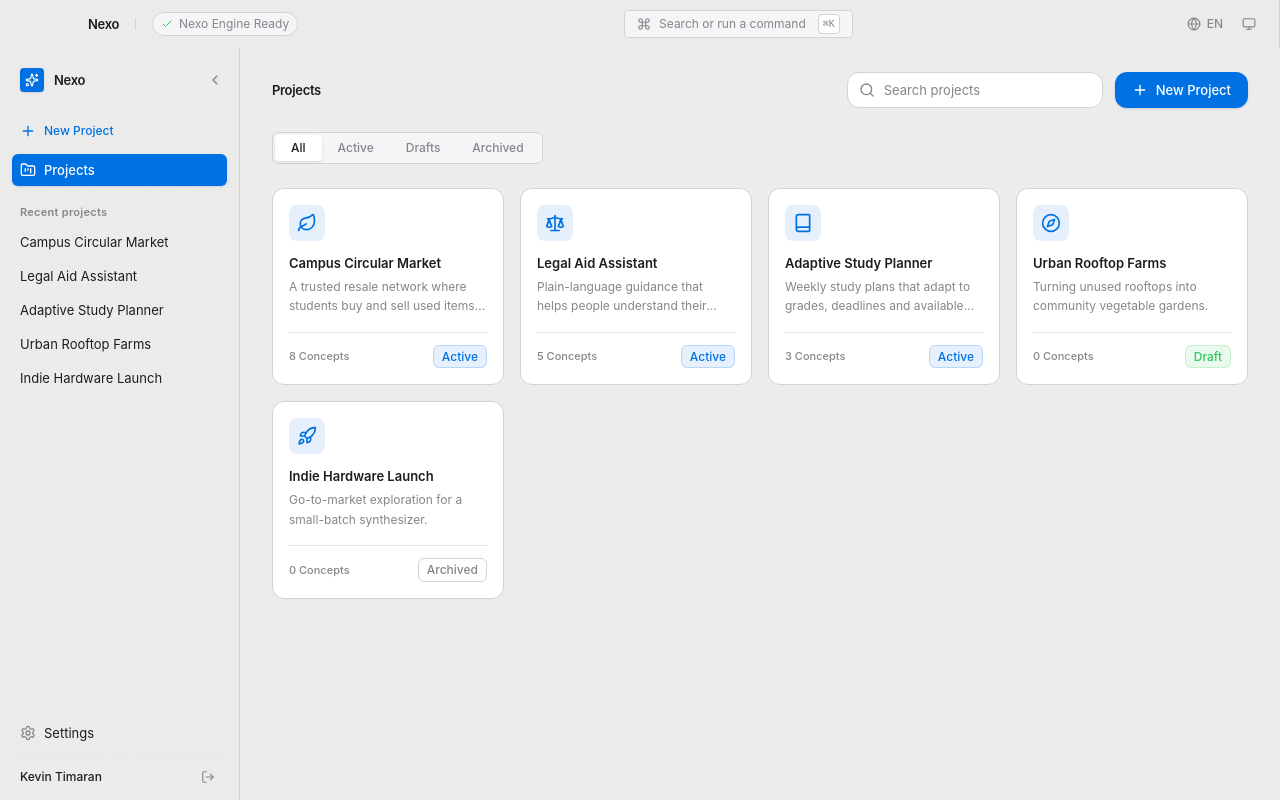
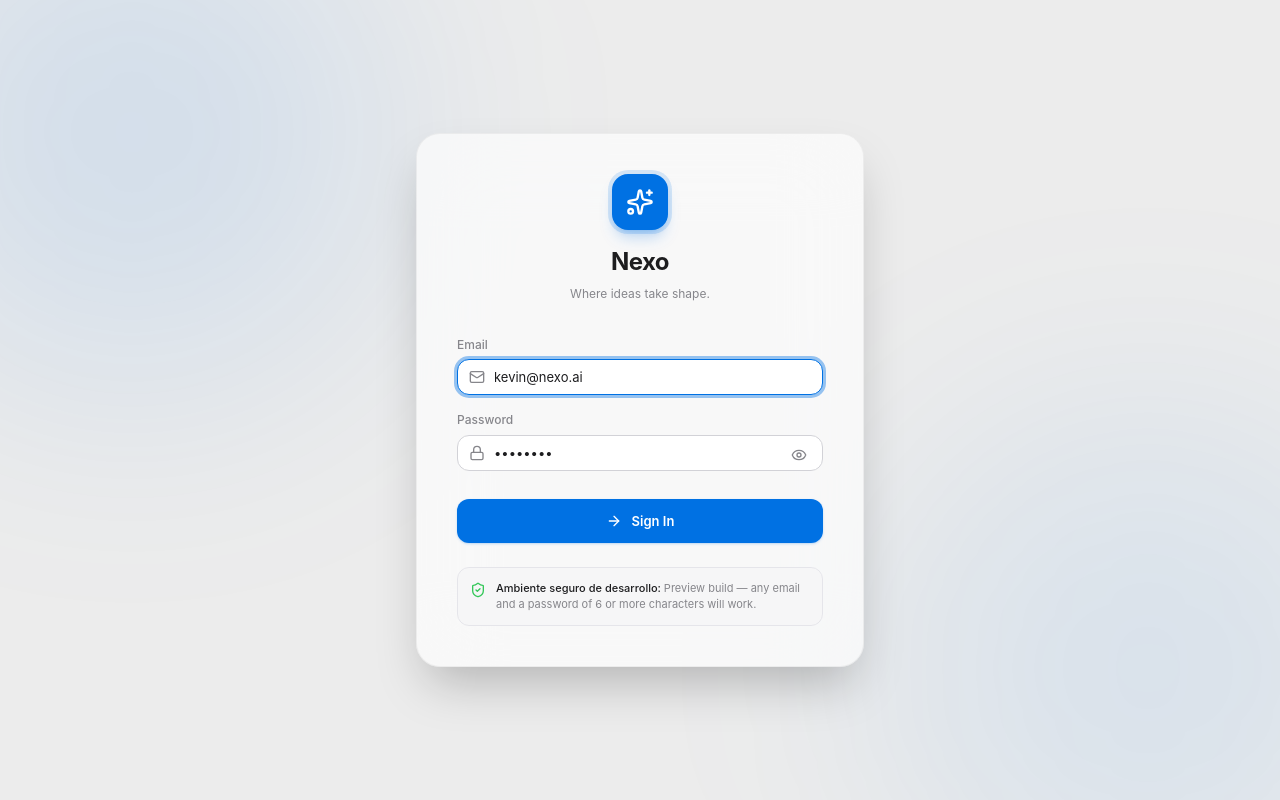
Before and after one commit to KevinTimaran/Nexo_Frontend, a React (Vite) app in the folder nexo-desktop/: page /login in a window 1280 px wide. Before the commit this address led to /. Built offline with nearby package versions, Linux system fonts and the light colour scheme.

Commit message:
feat: implement protected routes and refine apple-style login view

```diff
--- a/nexo-desktop/src/App.tsx
+++ b/nexo-desktop/src/App.tsx
@@ -2,46 +2,46 @@ import React from "react";
 import { BrowserRouter, Routes, Route, Navigate } from "react-router-dom";
 import { ThemeProvider } from "./app/providers/ThemeProvider";
 import { ToastProvider } from "./context/ToastContext";
-import { AuthProvider, useAuth } from "./context/AuthContext";
+import { AuthProvider } from "./context/AuthContext";
 import { AppLayout } from "./components/layout/AppLayout";
 import { LoginView } from "./features/auth/LoginView";
 import { DashboardView } from "./features/dashboard/DashboardView";
 import { WorkspaceView } from "./features/workspace/WorkspaceView";
 import "./i18n";
 
+import { ProtectedRoute } from "./features/auth/ProtectedRoute";
+
 const AppRoutes: React.FC = () => {
-  const { isAuthenticated, isLoading } = useAuth();
-
-  if (isLoading) {
-    return (
-      <div className="h-screen w-screen flex items-center justify-center bg-app text-fg">
-        <div className="flex items-center gap-2 text-caption text-muted">
-          <span className="w-2 h-2 rounded-full bg-concept-fg animate-ping" />
-          Loading Nexo Desktop…
-        </div>
-      </div>
-    );
-  }
-
-  if (!isAuthenticated) {
-    return <LoginView />;
-  }
-
   return (
     <Routes>
+      {/* Public Authentication Route */}
+      <Route path="/login" element={<LoginView />} />
+
+      {/* Protected Desktop Application Routes */}
+      <Route element={<ProtectedRoute />}>
         <Route path="/" element={<AppLayout />}>
           <Route
             index
             element={
+              <div className="h-full w-full animate-fade-in">
                 <DashboardView
                   onOpenNewProject={() => {
                     // Handled in layout command modal
                   }}
                 />
+              </div>
             }
           />
-        <Route path="workspace/:projectId" element={<WorkspaceView />} />
+          <Route
+            path="workspace/:projectId"
+            element={
+              <div className="h-full w-full animate-fade-in">
+                <WorkspaceView />
+              </div>
+            }
+          />
           <Route path="*" element={<Navigate to="/" replace />} />
+        </Route>
       </Route>
     </Routes>
   );
--- a/nexo-desktop/src/context/AuthContext.tsx
+++ b/nexo-desktop/src/context/AuthContext.tsx
@@ -18,9 +18,9 @@ export const AuthProvider: React.FC<{ children: React.ReactNode }> = ({ children
   const [user, setUser] = useState<User | null>(() => {
     try {
       const stored = localStorage.getItem(STORAGE_KEY);
-      return stored ? JSON.parse(stored) : { id: "u-demo", name: "Kevin Timaran", email: "kevin@nexo.ai" };
+      return stored ? JSON.parse(stored) : null;
     } catch {
-      return { id: "u-demo", name: "Kevin Timaran", email: "kevin@nexo.ai" };
+      return null;
     }
   });
 
--- a/nexo-desktop/src/features/auth/LoginView.tsx
+++ b/nexo-desktop/src/features/auth/LoginView.tsx
@@ -1,6 +1,7 @@
 import React, { useState } from "react";
 import { useTranslation } from "react-i18next";
-import { Sparkles, ArrowRight, Eye, EyeOff, Lock, Mail } from "lucide-react";
+import { useLocation, useNavigate } from "react-router-dom";
+import { Sparkles, ArrowRight, Eye, EyeOff, Lock, Mail, ShieldCheck } from "lucide-react";
 import { useAuth } from "../../context/AuthContext";
 import { useToast } from "../../context/ToastContext";
 import { Input } from "../../components/ui/Input";
@@ -10,75 +11,99 @@ export const LoginView: React.FC = () => {
   const { t } = useTranslation();
   const { signIn, isLoading } = useAuth();
   const { showToast } = useToast();
+  const location = useLocation();
+  const navigate = useNavigate();
 
   const [email, setEmail] = useState("kevin@nexo.ai");
   const [password, setPassword] = useState("nexo1234");
   const [showPassword, setShowPassword] = useState(false);
   const [error, setError] = useState<string | null>(null);
 
+  const fromPath = (location.state as { from?: { pathname?: string } })?.from?.pathname || "/";
+
   const handleSubmit = async (e: React.FormEvent) => {
     e.preventDefault();
     setError(null);
 
-    if (!email) {
+    const trimmedEmail = email.trim();
+    if (!trimmedEmail) {
       setError(t("auth.errors.emailRequired"));
       return;
     }
+
+    const emailRegex = /^[^\s@]+@[^\s@]+\.[^\s@]+$/;
+    if (!emailRegex.test(trimmedEmail)) {
+      setError(t("auth.errors.emailInvalid"));
+      return;
+    }
+
     if (password.length < 6) {
       setError(t("auth.errors.passwordShort"));
       return;
     }
 
     try {
-      await signIn(email, password);
-      showToast(t("app.name") + " — Welcome back!");
+      const user = await signIn(trimmedEmail, password);
+      showToast(`${t("app.name")} — Bienvenido, ${user.name}`, "info");
+      navigate(fromPath, { replace: true });
     } catch {
       setError(t("auth.errors.unknown"));
     }
   };
 
   return (
-    <div className="min-h-screen w-full flex items-center justify-center p-4 bg-app relative overflow-hidden">
-      {/* Background ambient ambient glows */}
-      <div className="absolute top-1/4 left-1/3 w-96 h-96 bg-concept-fg/5 rounded-full blur-3xl pointer-events-none" />
-      <div className="absolute bottom-1/4 right-1/3 w-96 h-96 bg-concept-fg/5 rounded-full blur-3xl pointer-events-none" />
+    <div className="min-h-screen w-full flex items-center justify-center p-6 bg-app relative overflow-hidden select-none">
+      {/* Apple-style subtle ambient gradients */}
+      <div className="absolute -top-32 -left-32 w-[520px] h-[520px] bg-concept-fg/10 rounded-full blur-[120px] pointer-events-none" />
+      <div className="absolute -bottom-32 -right-32 w-[520px] h-[520px] bg-concept-fg/8 rounded-full blur-[120px] pointer-events-none" />
 
-      {/* Login Card */}
-      <div className="w-full max-w-md bg-surface border border-line rounded-3xl p-8 shadow-2xl relative z-10 animate-rise-in">
-        {/* Brand logo & tagline */}
+      {/* Main Glassmorphic Card */}
+      <div className="w-full max-w-md glass border border-line rounded-3xl p-8 sm:p-10 shadow-2xl relative z-10 animate-rise-in backdrop-blur-2xl">
+        {/* Brand header */}
         <div className="flex flex-col items-center text-center mb-8">
-          <div className="w-14 h-14 rounded-2xl bg-concept-fg flex items-center justify-center text-white shadow-lg shadow-concept-fg/20 mb-4">
+          <div className="w-14 h-14 rounded-2xl bg-concept-fg flex items-center justify-center text-white shadow-lg shadow-concept-fg/25 mb-4 ring-4 ring-concept-fg/15 transition-transform hover:scale-105 duration-300">
             <Sparkles className="w-7 h-7" />
           </div>
-          <h1 className="text-2xl font-semibold tracking-tight text-fg">{t("app.name")}</h1>
-          <p className="text-caption text-muted mt-1">{t("app.tagline")}</p>
+          <h1 className="text-2xl font-bold tracking-tight text-fg">{t("app.name")}</h1>
+          <p className="text-caption text-muted mt-1.5 max-w-xs leading-relaxed">
+            {t("app.tagline")}
+          </p>
         </div>
 
-        {/* Form */}
-        <form onSubmit={handleSubmit} className="space-y-4">
+        {/* Login form */}
+        <form onSubmit={handleSubmit} className="space-y-4" noValidate>
+          <div className="space-y-1">
             <Input
               label={t("auth.email")}
               type="email"
               value={email}
               onChange={(e) => setEmail(e.target.value)}
               placeholder={t("auth.emailPlaceholder")}
-            icon={<Mail className="w-4 h-4" />}
+              icon={<Mail className="w-4 h-4 text-muted" />}
+              autoComplete="email"
               autoFocus
+              disabled={isLoading}
+              aria-invalid={!!error && !email}
             />
+          </div>
 
-          <div className="relative">
+          <div className="space-y-1 relative">
             <Input
               label={t("auth.password")}
               type={showPassword ? "text" : "password"}
               value={password}
               onChange={(e) => setPassword(e.target.value)}
               placeholder={t("auth.passwordPlaceholder")}
-              icon={<Lock className="w-4 h-4" />}
+              icon={<Lock className="w-4 h-4 text-muted" />}
+              autoComplete="current-password"
+              disabled={isLoading}
+              aria-invalid={!!error && password.length < 6}
             />
             <button
               type="button"
               onClick={() => setShowPassword(!showPassword)}
-              className="absolute right-3 top-8 text-muted hover:text-fg transition-colors"
+              disabled={isLoading}
+              className="absolute right-3 top-8 text-muted hover:text-fg p-1 rounded-md transition-colors focus-ring"
               aria-label={showPassword ? t("auth.hidePassword") : t("auth.showPassword")}
             >
               {showPassword ? <EyeOff className="w-4 h-4" /> : <Eye className="w-4 h-4" />}
@@ -86,8 +111,12 @@ export const LoginView: React.FC = () => {
           </div>
 
           {error && (
-             <div className="p-3 rounded-xl bg-risk-fg/10 border border-risk-fg/20 text-risk-fg text-caption">
-              {error}
+            <div
+              role="alert"
+              className="p-3 rounded-xl bg-risk-fg/10 border border-risk-fg/25 text-risk-fg text-caption flex items-start gap-2 animate-fade-in"
+            >
+              <span className="font-semibold text-xs leading-none mt-0.5">•</span>
+              <span>{error}</span>
             </div>
           )}
 
@@ -96,16 +125,20 @@ export const LoginView: React.FC = () => {
             variant="primary"
             size="lg"
             loading={isLoading}
-            className="w-full mt-2"
+            className="w-full mt-3 shadow-md shadow-concept-fg/20 hover:shadow-lg transition-all"
             icon={<ArrowRight className="w-4 h-4" />}
           >
             {isLoading ? t("auth.submitting") : t("auth.submit")}
           </Button>
         </form>
 
-        {/* Preview build helper hint */}
-        <div className="mt-6 p-3 rounded-xl bg-sunken border border-line text-caption text-muted text-center">
+        {/* Development & security note */}
+        <div className="mt-6 p-3 rounded-xl bg-sunken/80 border border-line-soft text-[11px] text-muted flex items-start gap-2.5 leading-normal">
+          <ShieldCheck className="w-4 h-4 text-positive-fg shrink-0 mt-0.5" />
+          <div>
+            <span className="font-medium text-fg">Ambiente seguro de desarrollo: </span>
             {t("auth.previewNote")}
+          </div>
         </div>
       </div>
     </div>
--- /dev/null
+++ b/nexo-desktop/src/features/auth/ProtectedRoute.tsx
@@ -0,0 +1,35 @@
+import React from "react";
+import { Navigate, Outlet, useLocation } from "react-router-dom";
+import { useAuth } from "../../context/AuthContext";
+import { Sparkles } from "lucide-react";
+
+/**
+ * ProtectedRoute: Guarantees that only authenticated users can access
+ * internal application views (Dashboard, Workspace, Document Generator).
+ *
+ * Preserves the user's intended destination path via React Router `state.from`
+ * so after successful login they are automatically returned to their target project.
+ */
+export const ProtectedRoute: React.FC = () => {
+  const { isAuthenticated, isLoading } = useAuth();
+  const location = useLocation();
+
+  if (isLoading) {
+    return (
+      <div className="h-screen w-screen flex flex-col items-center justify-center bg-app text-fg">
+        <div className="w-12 h-12 rounded-2xl bg-concept-fg/10 text-concept-fg flex items-center justify-center mb-4 border border-concept-fg/20 shadow-sm animate-pulse">
+          <Sparkles className="w-6 h-6 animate-spin" />
+        </div>
+        <p className="text-caption font-medium text-muted tracking-wide">
+          Verificando sesión en Nexo Desktop…
+        </p>
+      </div>
+    );
+  }
+
+  if (!isAuthenticated) {
+    return <Navigate to="/login" state={{ from: location }} replace />;
+  }
+
+  return <Outlet />;
+};
--- a/nexo-desktop/src/features/dashboard/DashboardView.tsx
+++ b/nexo-desktop/src/features/dashboard/DashboardView.tsx
@@ -82,6 +82,11 @@ export const DashboardView: React.FC<DashboardViewProps> = ({
           <h1 className="text-title font-semibold tracking-tight text-fg">
             {t("nav.projects")}
           </h1>
+          {user && (
+            <p className="text-caption text-muted mt-0.5">
+              {t("home.greeting.morning", { name: user.name })} · {t("home.description")}
+            </p>
+          )}
         </div>
 
         <div className="flex items-center gap-3">
--- a/nexo-desktop/src/services/mock/index.ts
+++ b/nexo-desktop/src/services/mock/index.ts
@@ -14,6 +14,7 @@ import {
   type Message,
   type Project,
   type ProjectIcon,
+  type ResearchPhase,
   type Workspace,
 } from "../../domain/types";
 import { aiCopy, nodeTemplates, pick, seedProjects, type SeedProject } from "../../mocks/seed";
```
Lines whose indentation alone changed are shown as unchanged.
